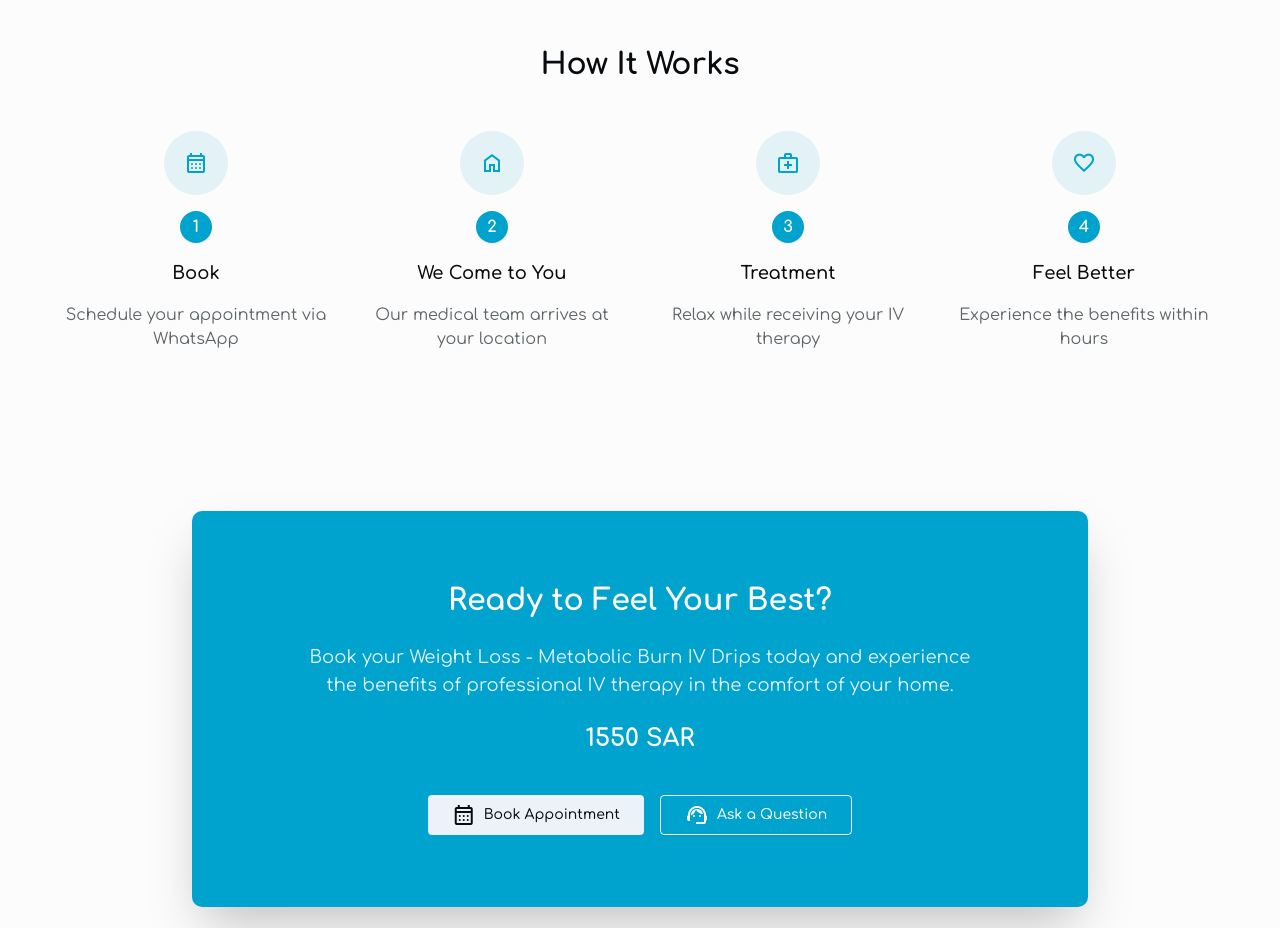
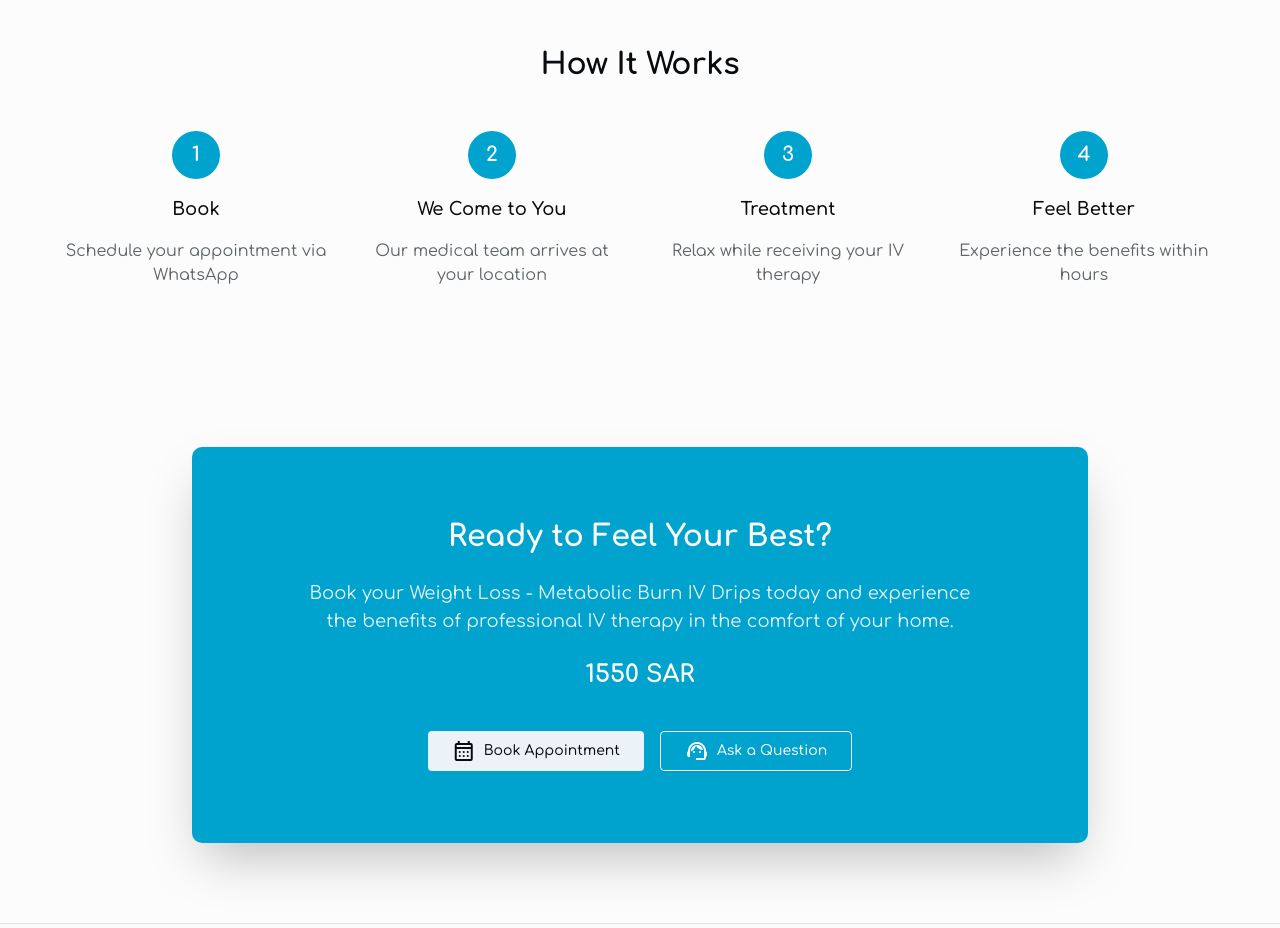
Before and after one commit to dfmalexandru/v0-5-care-network-landing-page-own, a Next.js app: page /iv-drips/weight-loss-metabolic-burn-drip in a window 1280 px wide. Shown: the part 1540-2468 px from the top of the page. Built offline with nearby package versions, Linux system fonts and the light colour scheme.

Commit message:
feat: remove icons from How It Works section
Update visual elements to focus on numbered steps.

Co-authored-by: Dragomir-Ficard Mihai-Alexandru <12963919+dfmalexandru@users.noreply.github.com>

```diff
--- a/app/iv-drips/[slug]/client.tsx
+++ b/app/iv-drips/[slug]/client.tsx
@@ -133,16 +133,13 @@ export default function IVDripPageClient({ drip }: IVDripPageClientProps) {
           <h2 className="text-3xl font-bold mb-12 text-center">How It Works</h2>
           <div className="grid md:grid-cols-4 gap-8">
             {[
-              { icon: "calendar_month", title: "Book", description: "Schedule your appointment via WhatsApp" },
-              { icon: "home", title: "We Come to You", description: "Our medical team arrives at your location" },
-              { icon: "medical_services", title: "Treatment", description: "Relax while receiving your IV therapy" },
-              { icon: "favorite", title: "Feel Better", description: "Experience the benefits within hours" },
+              { title: "Book", description: "Schedule your appointment via WhatsApp" },
+              { title: "We Come to You", description: "Our medical team arrives at your location" },
+              { title: "Treatment", description: "Relax while receiving your IV therapy" },
+              { title: "Feel Better", description: "Experience the benefits within hours" },
             ].map((step, index) => (
               <div key={index} className="text-center space-y-4">
-                <div className="w-16 h-16 mx-auto rounded-full bg-primary/10 flex items-center justify-center">
-                  <span className="material-symbols-outlined text-primary text-3xl">{step.icon}</span>
-                </div>
-                <div className="w-8 h-8 mx-auto rounded-full bg-primary text-primary-foreground flex items-center justify-center font-bold">
+                <div className="w-12 h-12 mx-auto rounded-full bg-primary text-primary-foreground flex items-center justify-center font-bold text-xl">
                   {index + 1}
                 </div>
                 <h3 className="font-semibold text-lg">{step.title}</h3>
```
